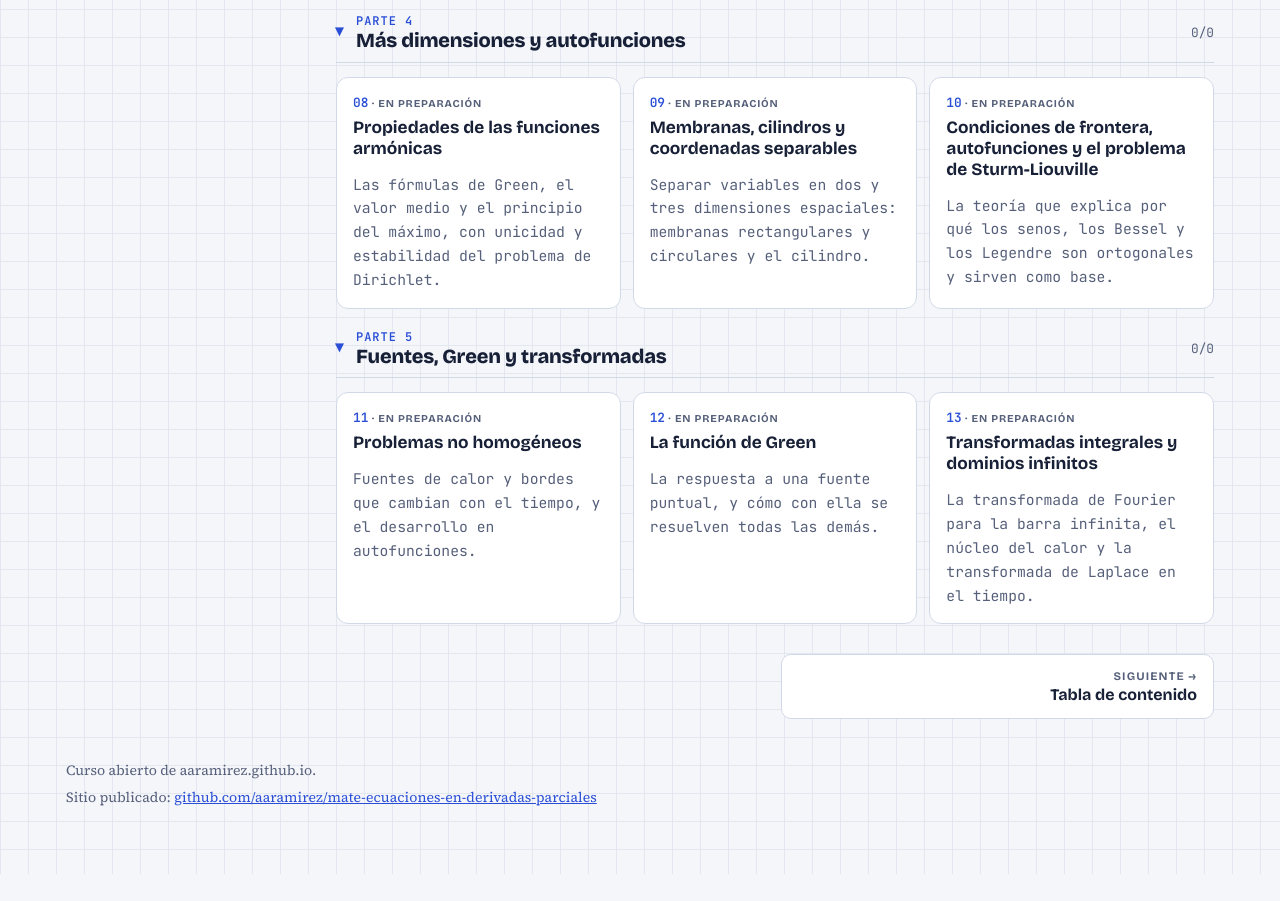
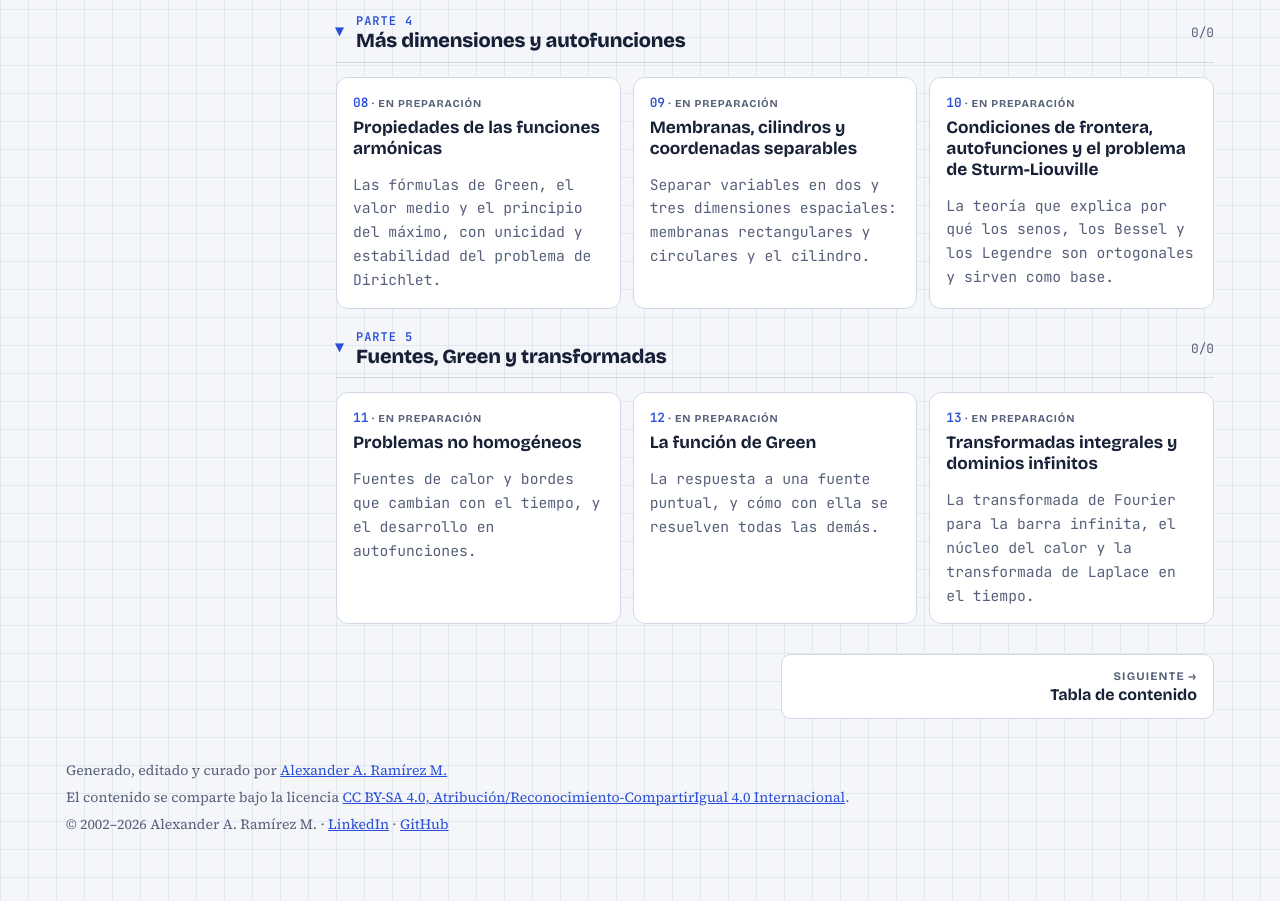
Before and after one commit to aaramirez/mate-ecuaciones-en-derivadas-parciales, a plain HTML site: page index.html in a window 1280 px wide. Shown: the part 2343-3244 px from the top of the page. Before the commit the page ends 3217 px from the top, so only its background shows below. Drawn offline with nearby package versions, Linux system fonts and the light colour scheme.

Commit message:
Pie común: autoría, licencia CC BY-SA 4.0 y año que se actualiza solo

```diff
--- a/index.html
+++ b/index.html
@@ -94,7 +94,7 @@ height="0" width="0" style="display:none;visibility:hidden"></iframe></noscript>
 <nav class="pager" id="pager" aria-label="Capítulo anterior y siguiente"></nav>
 </main>
 </div>
-<footer><span>Curso abierto de aaramirez.github.io.</span><span>Sitio publicado: <a href="https://github.com/aaramirez/mate-ecuaciones-en-derivadas-parciales" target="_blank" rel="noopener">github.com/aaramirez/mate-ecuaciones-en-derivadas-parciales</a></span></footer>
+<footer><span>Generado, editado y curado por <a href="https://www.linkedin.com/in/alexander-ramirez-morales/" target="_blank" rel="noopener">Alexander A. Ramírez M.</a></span><span>El contenido se comparte bajo la licencia <a href="https://creativecommons.org/licenses/by-sa/4.0/deed.es" target="_blank" rel="noopener">CC BY-SA 4.0, Atribución/Reconocimiento-CompartirIgual 4.0 Internacional</a>.</span><span>© 2002–<span data-anio>2026</span> Alexander A. Ramírez M. · <a href="https://www.linkedin.com/in/alexander-ramirez-morales/" target="_blank" rel="noopener">LinkedIn</a> · <a href="https://github.com/aaramirez" target="_blank" rel="noopener">GitHub</a></span><script>document.querySelectorAll('[data-anio]').forEach(function (e) { e.textContent = new Date().getFullYear(); });</script></footer>
 </div>
 <script src="assets/lab.js"></script>
 </body>
```
Also changed, not shown: temario.html (+1 -1 lines).
